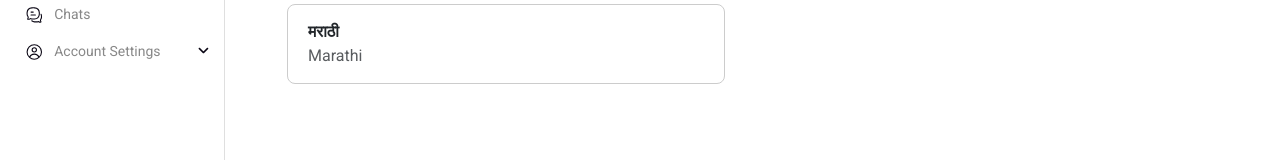
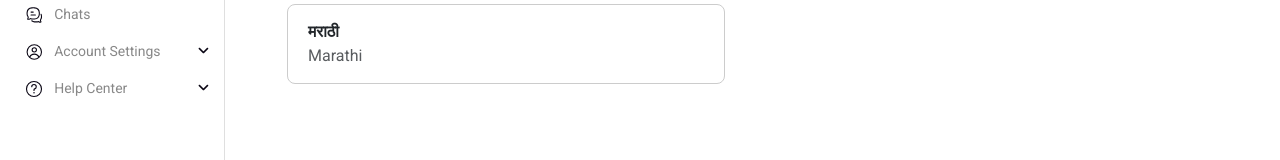
Before and after one commit to Tyagi-Yash/haritpane-farmer-module, a React (Vite) app: page /Haritpane_Farmer/language in a window 1280 px wide. Shown: the part 220-380 px from the top of the page. Built offline with nearby package versions, Linux system fonts and the light colour scheme; sample sign-in values are in the browser's storage.

Commit message:
feat: Add Help Center dropdown with contact options in SideNav

```diff
--- a/src/components/common components/Sidenav.jsx
+++ b/src/components/common components/Sidenav.jsx
@@ -11,6 +11,7 @@ import chat from "../../assets/images/chat.svg";
 import notification from "../../assets/images/notification.svg";
 import language from "../../assets/images/language.svg";
 import myFarm from "../../assets/images/my-farm.svg";
+import help from "../../assets/images/help.svg";
 import LogoutModal from "./LogoutModal";
 import { toast } from "react-toastify";
 import { logout } from "../../reduxtoolkit/slices/auth/auth";
@@ -130,6 +131,43 @@ function SideNav() {
                 </Dropdown.Menu>
               </Dropdown>
             </li>
+            <li>
+              <Dropdown>
+                <Dropdown.Toggle as="a">
+                  <span className="Icon">
+                    <img src={help} alt="help" />
+                  </span>
+                  <span className="Text">Help Center</span>
+                </Dropdown.Toggle>
+
+                <Dropdown.Menu as="ol">
+                  <li>
+                    <NavLink>
+                      <span className="Icon">{/* <img src={notification} alt="" /> */}</span>
+                      <span className="DText">Raise a Complaint</span>
+                    </NavLink>
+                  </li>
+                  <li>
+                    <NavLink>
+                      <span className="Icon">{/* <img src={language} alt="" /> */}</span>
+                      <span className="DText">Email Us</span>
+                    </NavLink>
+                  </li>
+                  <li>
+                    <NavLink>
+                      <span className="Icon">{/* <img src={profile} alt="" /> */}</span>
+                      <span className="DText">Call Us</span>
+                    </NavLink>
+                  </li>
+                  <li>
+                    <NavLink>
+                      <span className="Icon">{/* <img src={myFarm} alt="" /> */}</span>
+                      <span className="DText">Chat with Us</span>
+                    </NavLink>
+                  </li>
+                </Dropdown.Menu>
+              </Dropdown>
+            </li>
             <li className="logout-sidenav" data-bs-toggle="modal" data-bs-target="#LogoutModal">
               <Link className=".d-block" onClick={() => setShowLogoutModal(true)}>
                 <span className="Text red">Logout</span>
```
Also changed, not shown: src/assets/images/help.svg (added).
